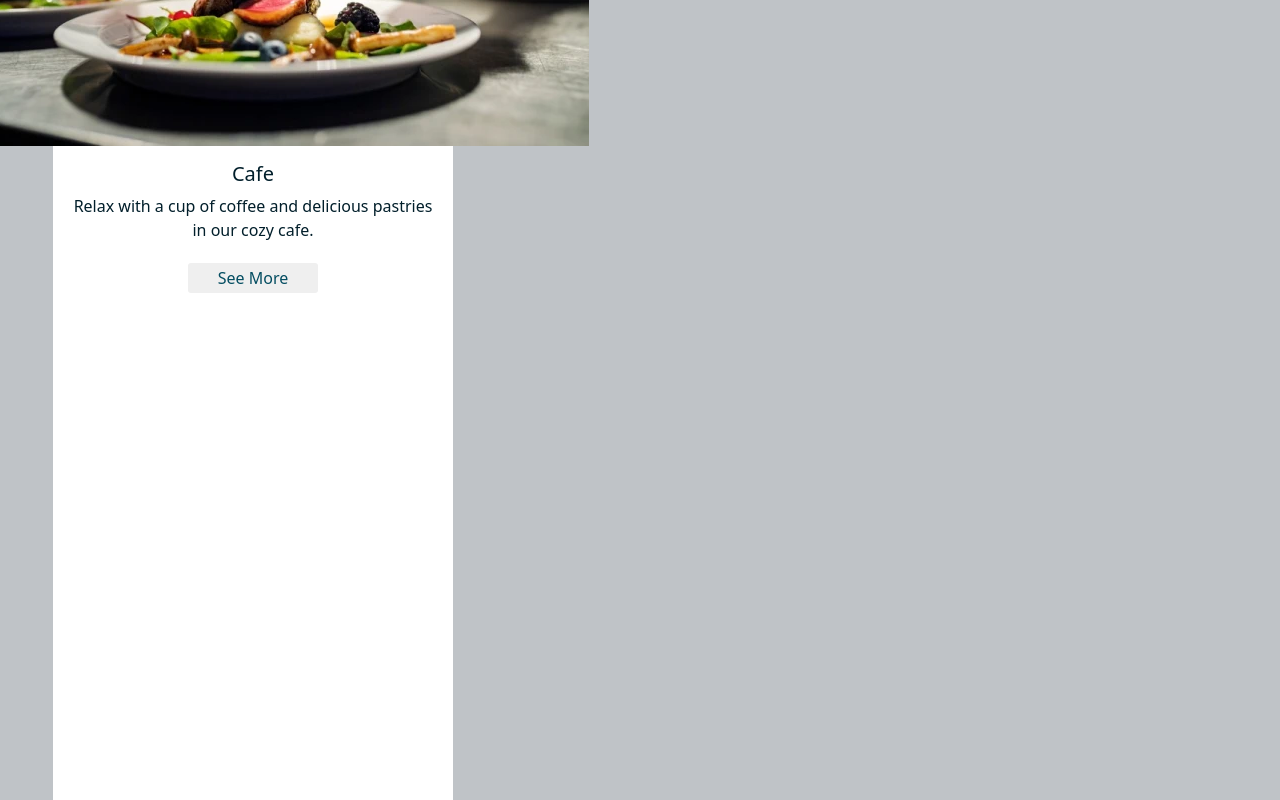
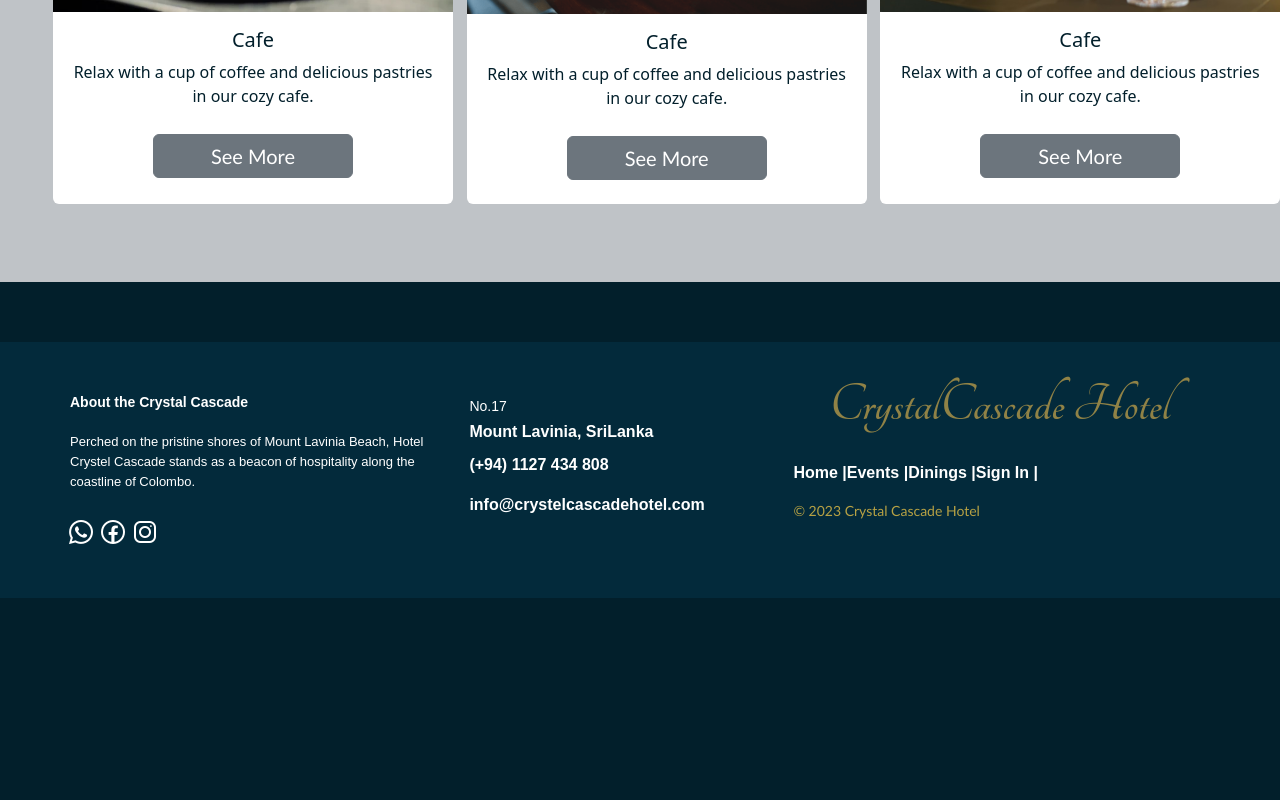
Before and after one commit to shakeeb2001/Final-Full-Stack-Project, a React (Create React App) app in the folder Frontend/front/: page / in a window 1280 px wide. Shown: the part 2160-2960 px from the top of the page. After the commit the page ends 2758 px from the top, so only its background shows below. Built offline with nearby package versions, Linux system fonts and the light colour scheme.

Commit message:
commit-01

```diff
--- a/Frontend/front/src/pages/home.css
+++ b/Frontend/front/src/pages/home.css
@@ -187,7 +187,8 @@ body {
   flex-direction: column;
   justify-content: center;
   align-items: center;
-  height: 100%;
+  height: 80%;
+
 }
 
 #dining-container .dining-card:hover {
@@ -195,48 +196,22 @@ body {
   color: white;
 }
 
-.dining-card .card-title,
-.dining-card .card-text {
-  text-align: center;
+@media (max-width: 767px) {
+  .card {
+    height: auto;
+  }
 }
 
-
-
-.card-img-top-dining02 {
+.card-img-top-dinning02{
   width: 100%;
   height: 56%;
 }
 
 
+
 .event-card-adj{
   margin-left: 7px;
 }
-
-.button-container.seemore-div {
-  display: flex;
-  justify-content: center;
-  align-items: center;
-  height: 100%;
+.btn-secondary-booknow{
+  color: aqua;
 }
-
-.button.seemore {
-  border: none;
-  border-radius: 3px;
-  color: rgb(4, 77, 97);
-  height: 30px;
-  width: 130px;
-  transition: transform 0.3s ease-in-out;
-}
-
-.button.seemore:hover {
-  border: none;
-  border-radius: 3px;
-  color: rgb(255, 255, 255);
-  background-color: rgb(4, 77, 97);
-  transform: scale(1.0);
-}
-@media (max-width: 767px) {
-  .card {
-    height: auto;
-  }
-}
--- a/Frontend/front/src/pages/home.js
+++ b/Frontend/front/src/pages/home.js
@@ -116,9 +116,10 @@ export default function Home() {
             <div className="card-body">
               <h5 className="card-title">Cafe</h5>
               <p className="card-text">Relax with a cup of coffee and delicious pastries in our cozy cafe.</p>
-                 <button to="/dining" className='button seemore'>
+              <Link to="/dining" className="btn btn-secondary">
                 See More
-                 </button>
+              </Link>
+            </div>
           </div>
         </div>
         <div className="col-md-4">
@@ -127,11 +128,9 @@ export default function Home() {
             <div className="card-body">
               <h5 className="card-title">Cafe</h5>
               <p className="card-text">Relax with a cup of coffee and delicious pastries in our cozy cafe.</p>
-
-                 <button to="/dining" className='button seemore'>
+              <Link to="/dining" className="btn btn-secondary">
                 See More
-                 </button>
-
+              </Link>
             </div>
           </div>
         </div>
@@ -141,10 +140,9 @@ export default function Home() {
             <div className="card-body">
               <h5 className="card-title">Cafe</h5>
               <p className="card-text">Relax with a cup of coffee and delicious pastries in our cozy cafe.</p>
-                 <button to="/dining" className='button seemore'>
+              <Link to="/dining" className="btn btn-secondary">
                 See More
-                 </button>
-              </div>
+              </Link>
             </div>
           </div>
         </div>
```
Lines whose indentation alone changed are shown as unchanged.
